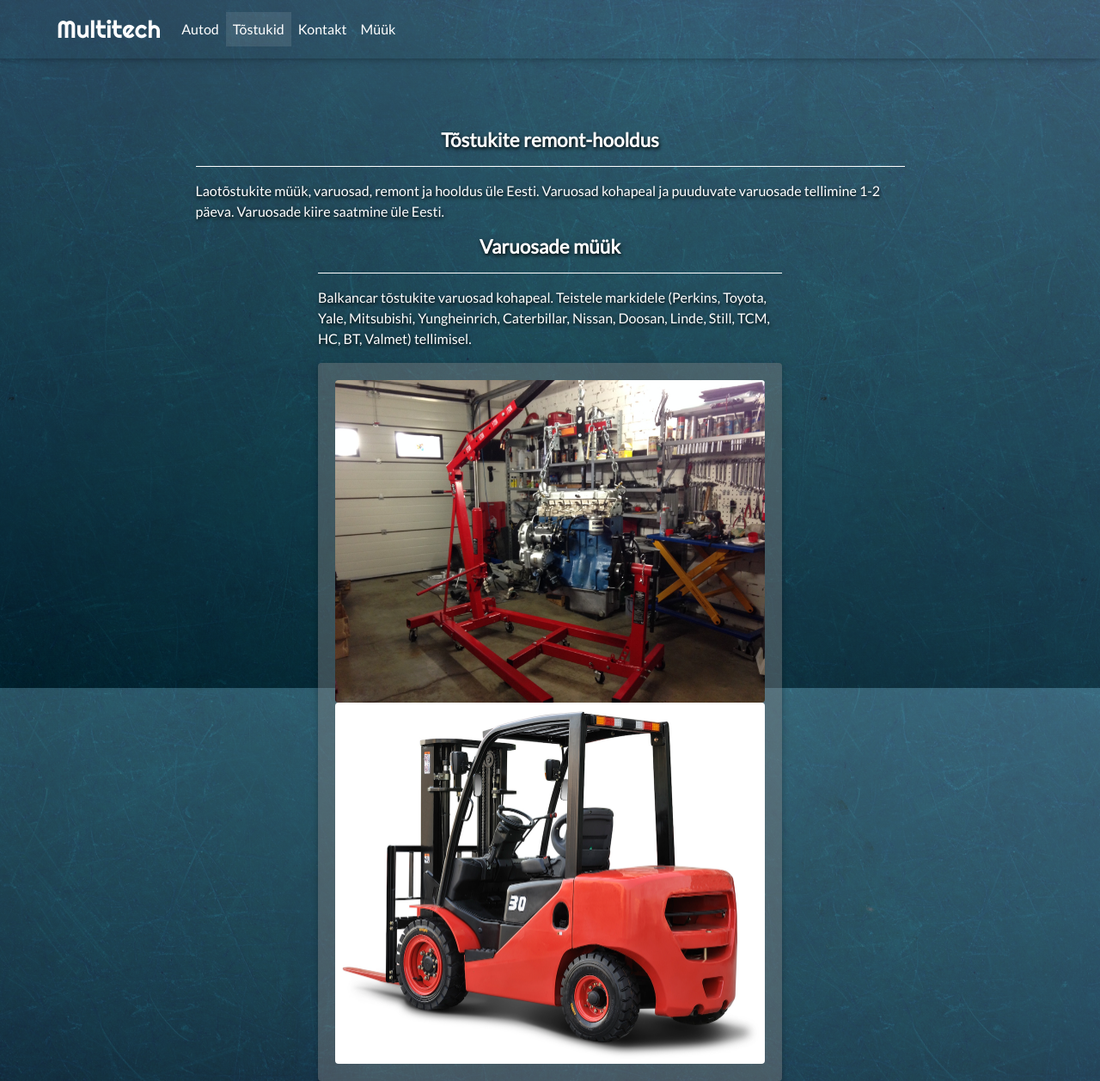
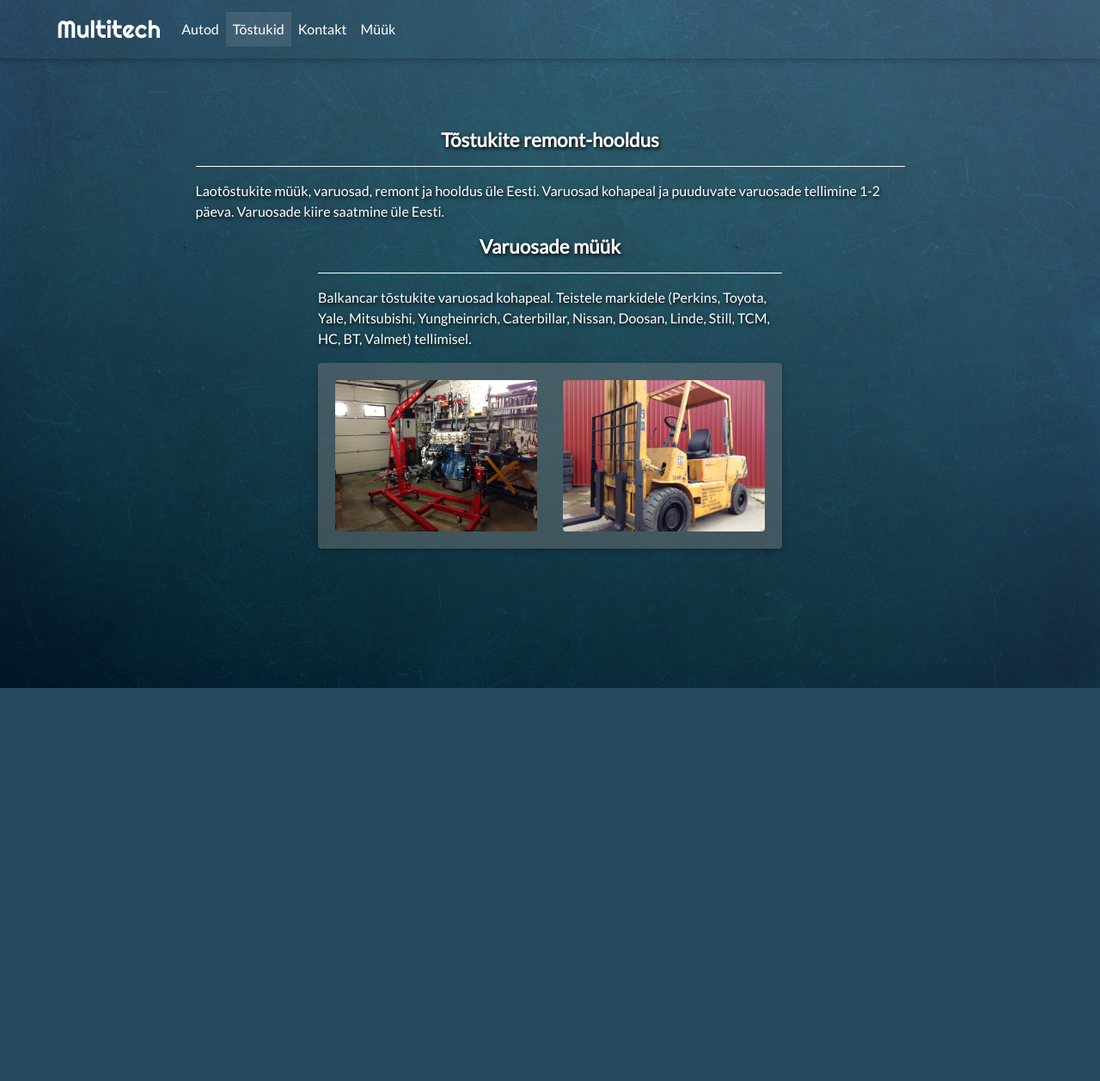
Before and after one commit to MasterKeits/multitech, a Django app: template multitech_web/home/templates/home/forklift.html in a window 1280 px wide. Shown: the whole page at 86% size. After the commit the page ends 800 px from the top, so only its background shows below. Run offline with Django 3.2, Linux system fonts and the light colour scheme; the template is opened without the code that fills it, so the values that code supplies are empty; some libraries are stand-ins or nearby versions.

Commit message:
forklift

```diff
--- a/multitech_web/home/templates/home/forklift.html
+++ b/multitech_web/home/templates/home/forklift.html
@@ -38,8 +38,16 @@
 			</p>
 			<div class="card wow fadeInLeft" data-wow-delay="0.3s">
 			<div class="card-body">
+			<div class="row justify-content-center">
+				<div class="col-md-12 col-lg-6 col-sm-12 col-12 white-text">
 					<img class="mx-auto rounded" src="{% static 'home/images/IMG_0057.jpg' %}" style="width:100%" />
-						<img class="mx-auto rounded" src="{% static 'home/images/3t.jpg' %}" style="width:100%" />
+				</div>
+				<div class="col-md-12 col-lg-6 col-sm-12 col-12 white-text">
+					<img class="mx-auto rounded" src="{% static 'home/images/photo.jpg' %}" style="width:100%" />
+				</div>
+				</div>
+
+			</div>
 			</div>
 			</div>
 		</div>
```
Also changed, not shown: multitech_web/home/static/home/images/photo.jpg (added), multitech_web/static/home/images/favicon.ico, multitech_web/static/home/images/photo.jpg (added). Lines whose indentation alone changed are shown as unchanged.
